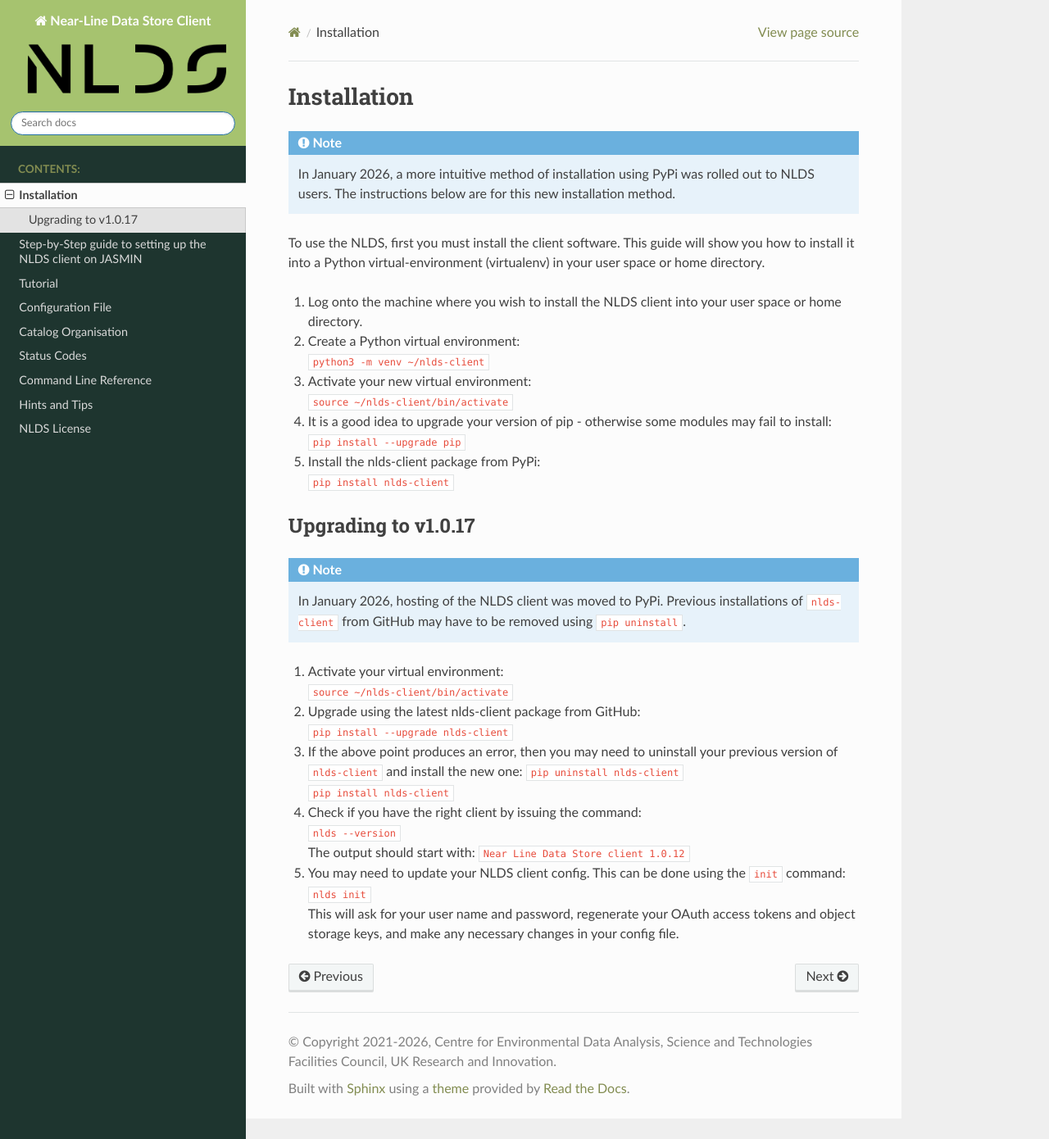
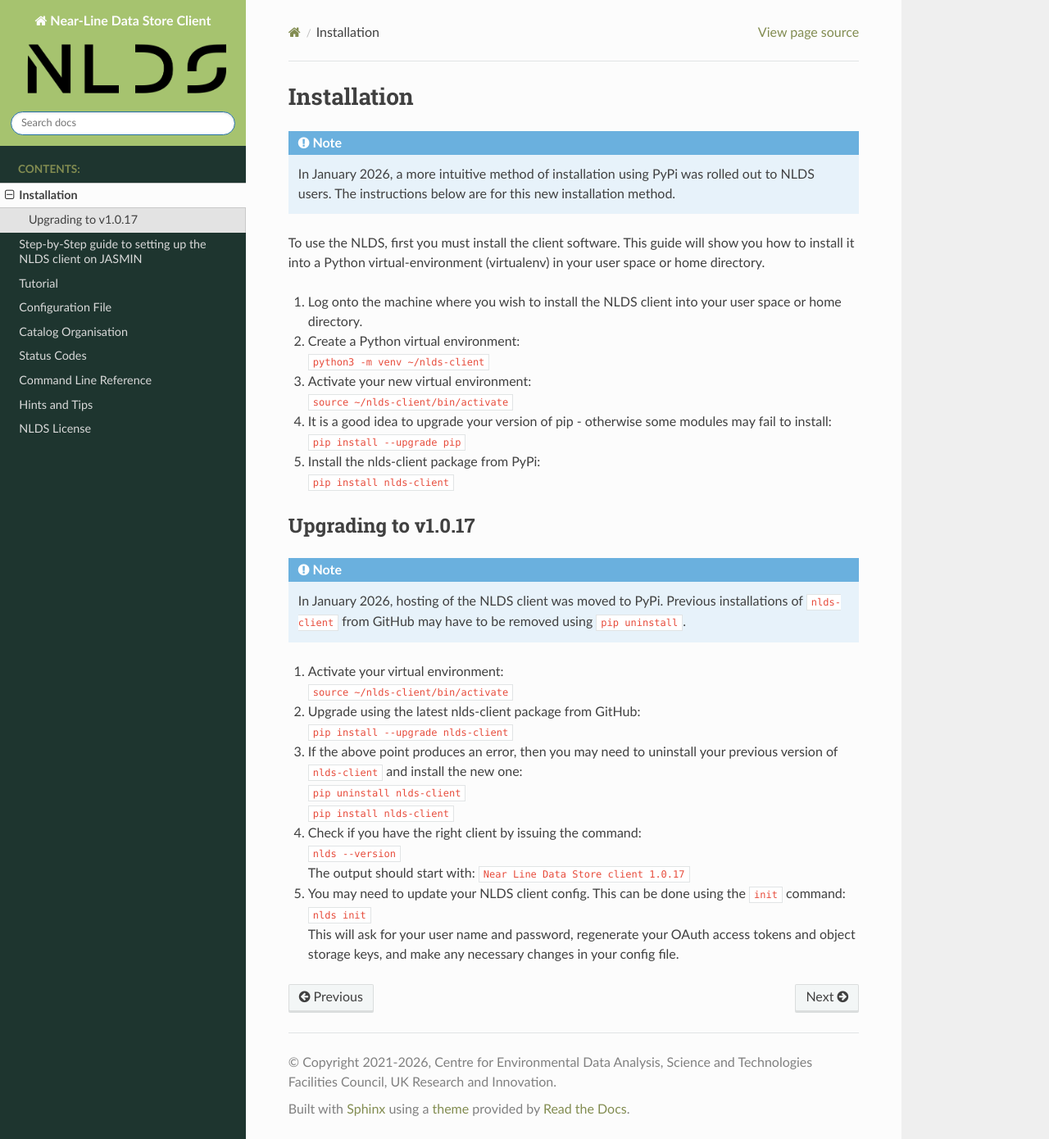
Before and after one commit to cedadev/nlds-client, a Sphinx documentation site: the page built from docs/user_guide/source/installation.rst, in a window 1280 px wide and 1390 px high. Shown: the whole window at 82% size. Built offline with Sphinx 7.4.7 and the Read the Docs theme 3.1.0, drawn with Linux system fonts in a browser that asks for light colours.

Commit message:
Corrected installation instructions version to 1.0.17

```diff
--- a/docs/user_guide/source/installation.rst
+++ b/docs/user_guide/source/installation.rst
@@ -42,13 +42,13 @@
 #. Upgrade using the latest nlds-client package from GitHub: |br|
    ``pip install --upgrade nlds-client``
 
-#. If the above point produces an error, then you may need to uninstall your previous version of ``nlds-client`` and install the new one:
+#. If the above point produces an error, then you may need to uninstall your previous version of ``nlds-client`` and install the new one: |br|
    ``pip uninstall nlds-client`` |br|
    ``pip install nlds-client``
 
 #. Check if you have the right client by issuing the command: |br|
    ``nlds --version`` |br|
-   The output should start with: ``Near Line Data Store client 1.0.12``
+   The output should start with: ``Near Line Data Store client 1.0.17``
 
 #. You may need to update your NLDS client config.  This can be done using the ``init`` command:
    ``nlds init`` |br|
```
